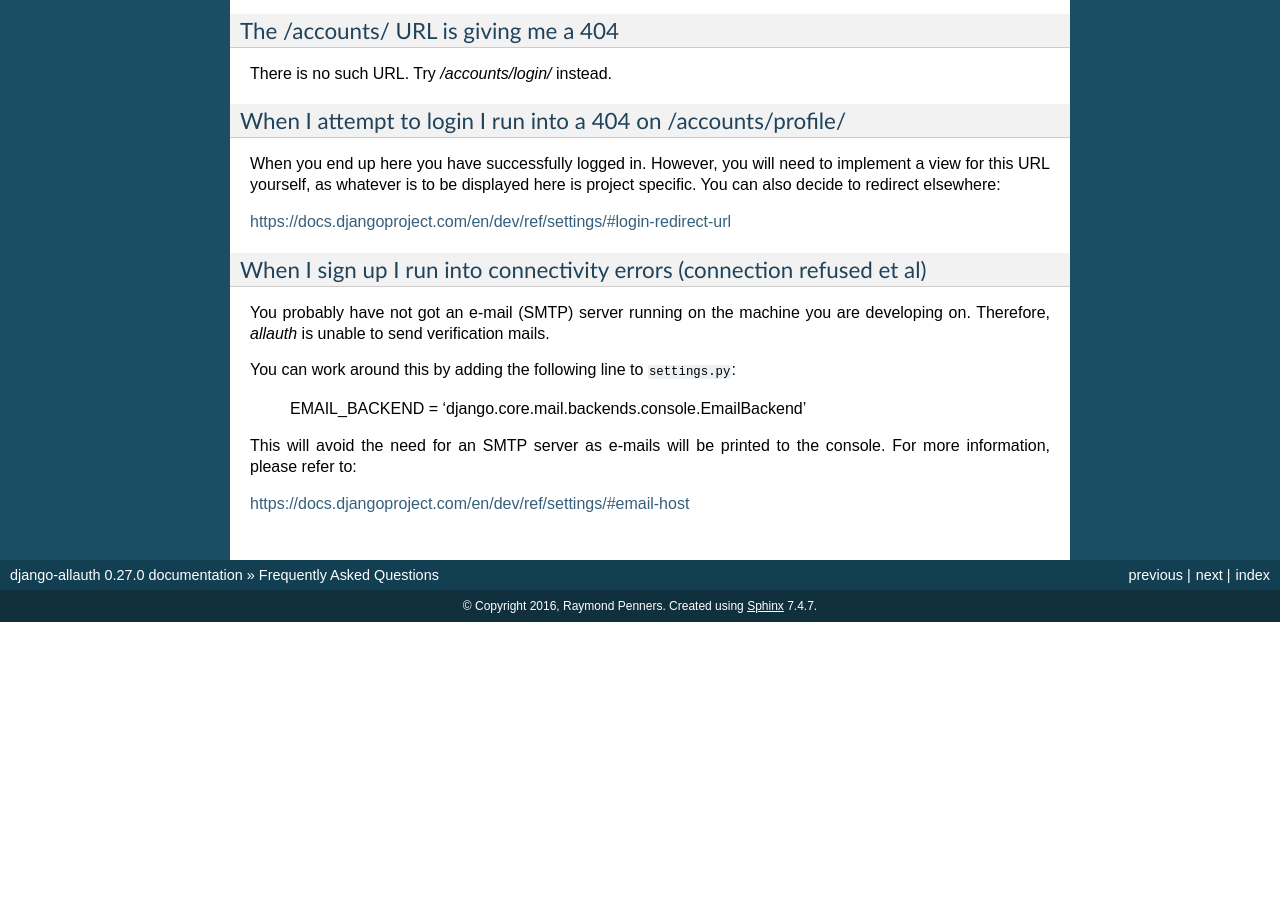
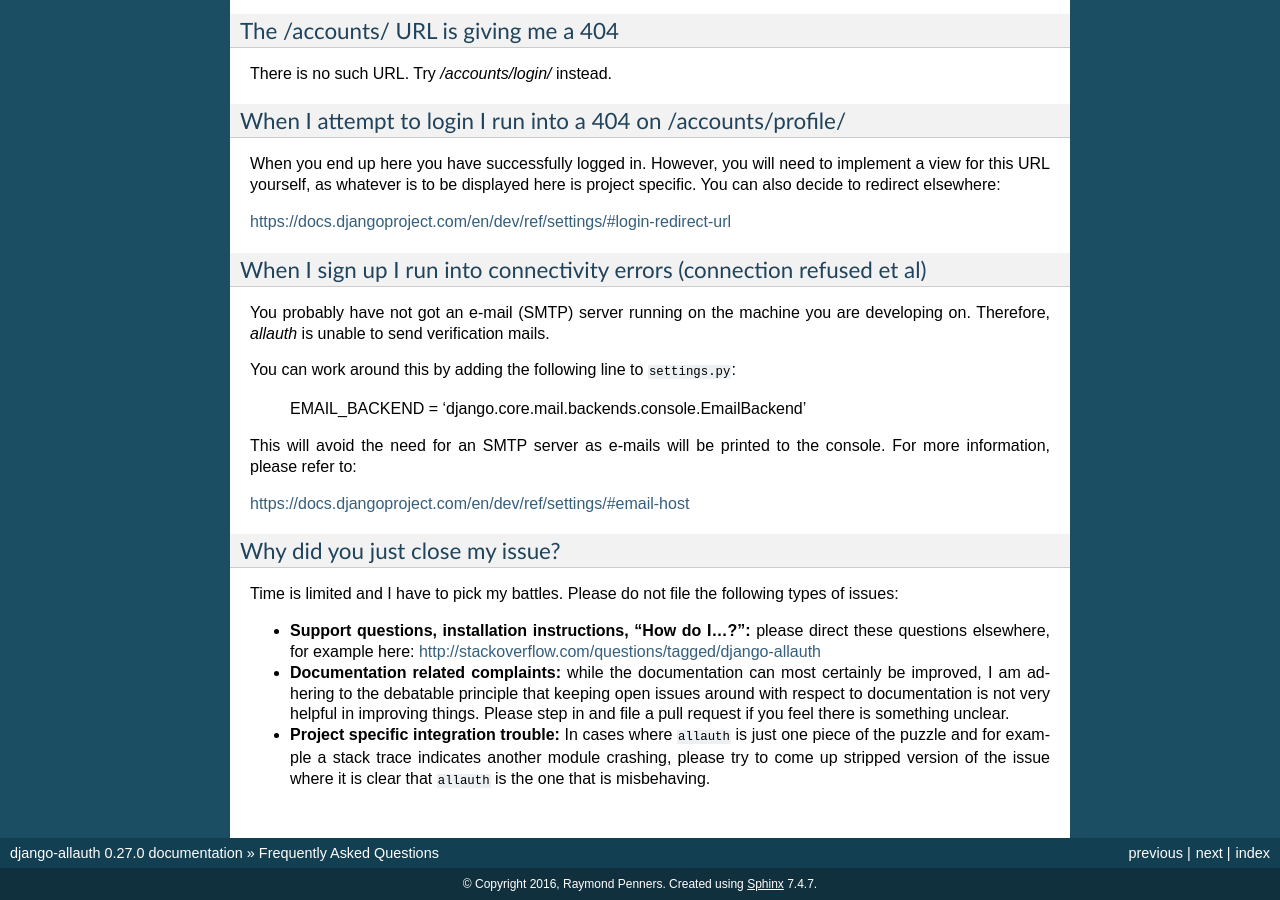
Before and after one commit to pennersr/django-allauth, a Sphinx documentation site: the page built from docs/faq.rst, in a window 1280 px wide and 900 px high, scrolled down 688 px. Built offline with Sphinx 7.4.7, drawn with Linux system fonts in a browser that asks for light colours; pages that are not in the unit, such as notebooks, are missing from menus; before the commit the page ends 1310 px from its top, so only the background shows below that; some of the changed text lies outside the part shown.

Commit message:
Added note on issue handling

```diff
--- a/docs/faq.rst
+++ b/docs/faq.rst
@@ -67,3 +67,24 @@ This will avoid the need for an SMTP server as e-mails will be printed
 to the console. For more information, please refer to:
 
 https://docs.djangoproject.com/en/dev/ref/settings/#email-host
+
+
+Why did you just close my issue?
+********************************
+
+Time is limited and I have to pick my battles. Please do not file the following
+types of issues:
+
+- **Support questions, installation instructions, "How do I...?":** please direct
+  these questions elsewhere, for example here:
+  http://stackoverflow.com/questions/tagged/django-allauth
+
+- **Documentation related complaints:** while the documentation can most certainly be
+  improved, I am adhering to the debatable principle that keeping open issues
+  around with respect to documentation is not very helpful in improving things.
+  Please step in and file a pull request if you feel there is something unclear.
+
+- **Project specific integration trouble:** In cases where ``allauth`` is just
+  one piece of the puzzle and for example a stack trace indicates another
+  module crashing, please try to come up stripped version of the issue where it
+  is clear that ``allauth`` is the one that is misbehaving.
```
